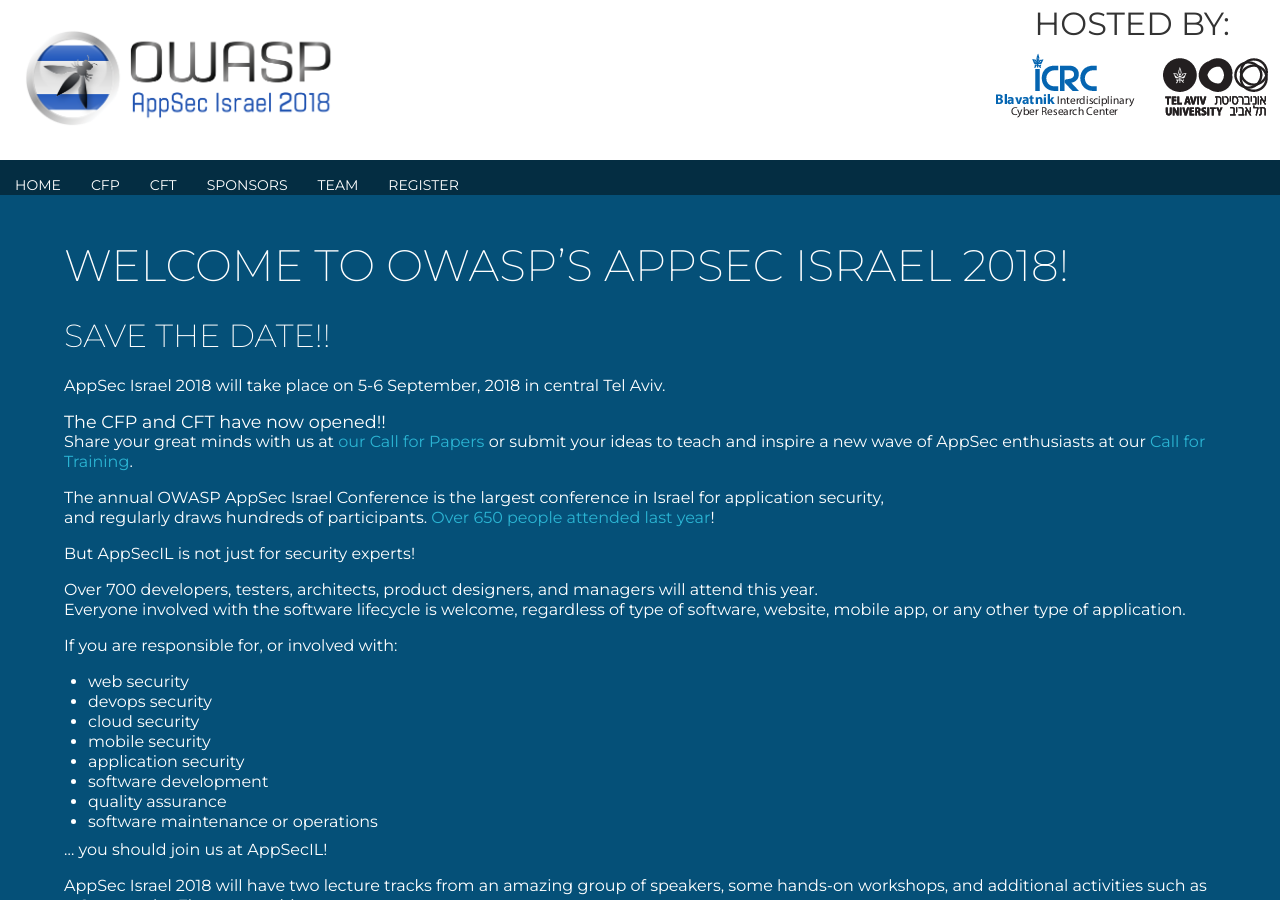
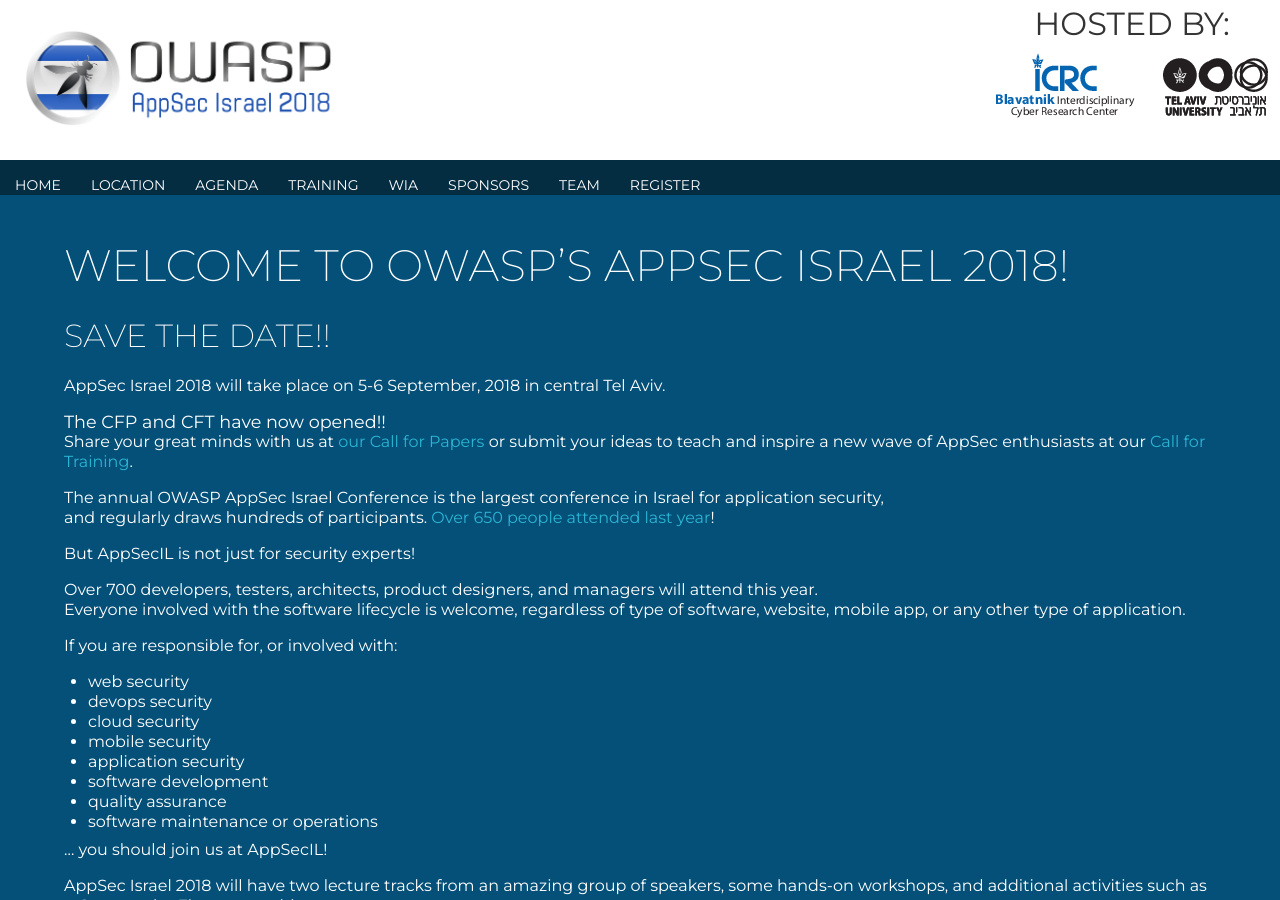
Before and after one commit to OWASP/AppSec-Israel-2018, a Jekyll site: the page built from index.md, in a window 1280 px wide and 900 px high. Built offline with Jekyll 4.4.1, drawn with Linux system fonts in a browser that asks for light colours; our own code applies the rules of GitHub Pages for plain Markdown files.

Commit message:
Update menus.yml

```diff
--- a/_data/menus.yml
+++ b/_data/menus.yml
@@ -1,9 +1,13 @@
 - title: Home
   url  : /
-- title: CFP
-  url:   CFP
-- title: CFT
-  url:   CFT
+- title: Location
+  url  : Location
+- title: Agenda
+  url  : Agenda
+- title: Training
+  url  : Training
+- title: WIA
+  url  : WIA
 - title: Sponsors
   url  : Sponsors
 - title: Team
```
